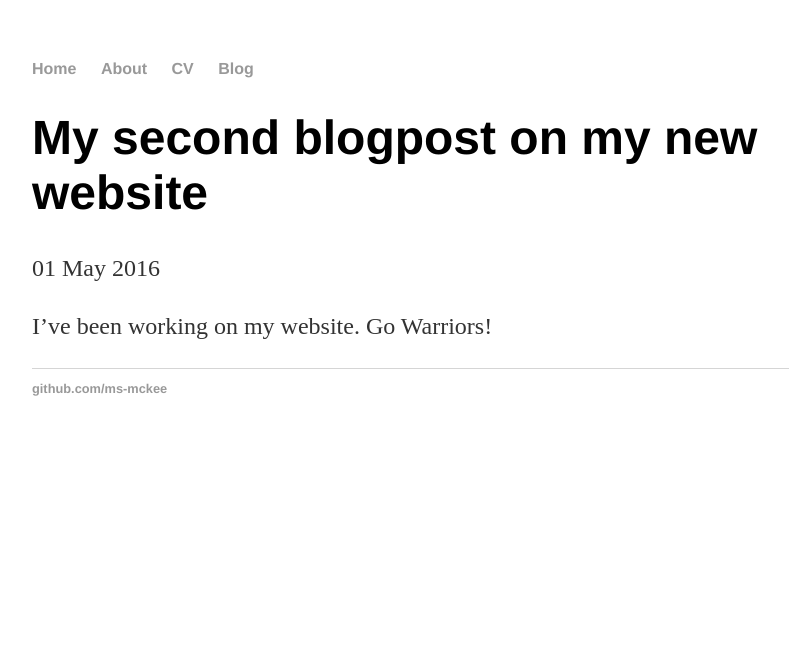
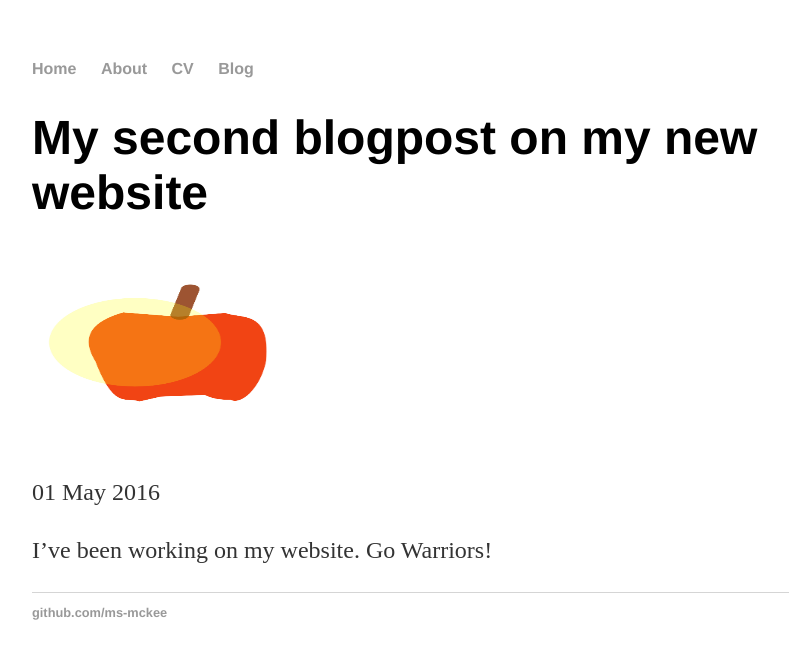
Before and after one commit to ms-mckee/ms-mckee.github.io, a Jekyll site: the page built from _posts/2016-05-01-second-blog-post.md, in a window 1280 px wide. Shown: the top 659 px of the page, without its empty margins (160-949 px from the left). Built offline with Jekyll 4.4.1, drawn with Linux system fonts in a browser that asks for light colours.

Commit message:
Update post.html

```diff
--- a/_layouts/post.html
+++ b/_layouts/post.html
@@ -2,6 +2,7 @@
 layout: default
 ---
 <h1>{{ page.title }}</h1>
+<img src="{{site.url}}/assets/apple1.png", height=200, width=280>
 <p class="meta">{{ page.date | date_to_string }}</p>
 
 <div class="post">
```
